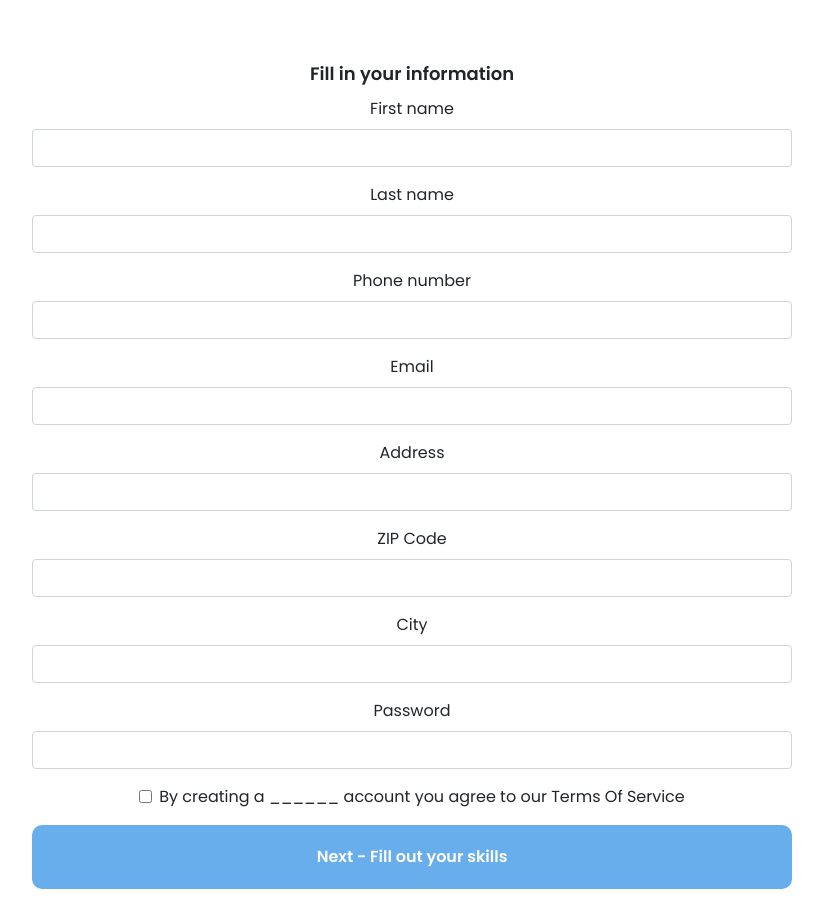
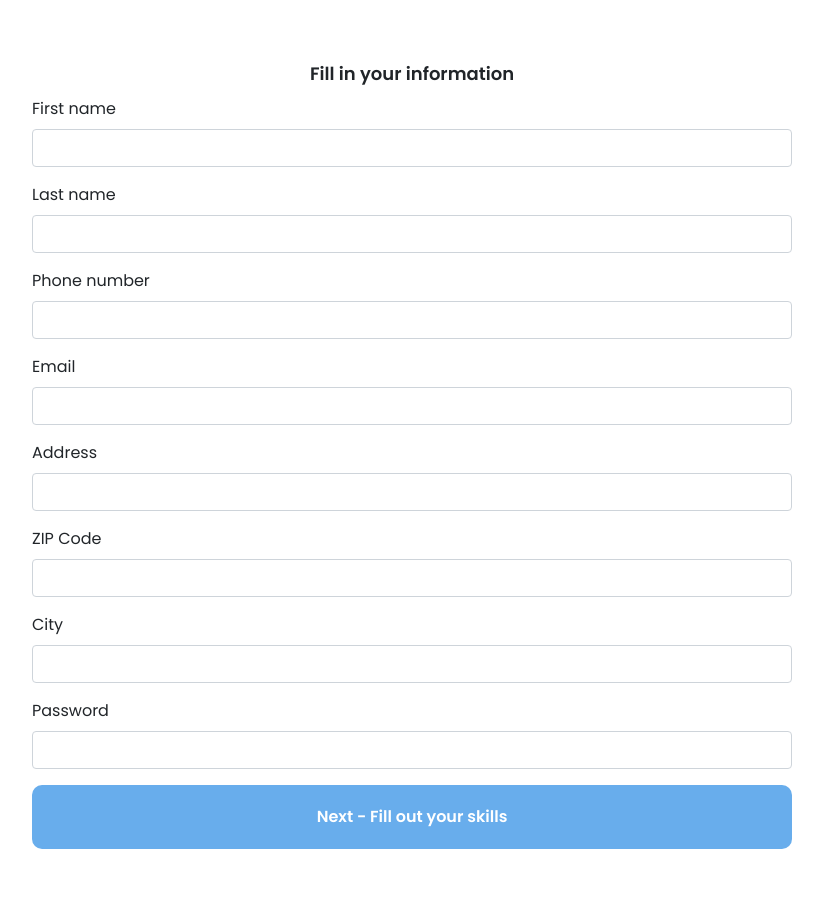
Before and after one commit to shubham19ss/webapp, a React (Create React App) app: page /registration/information in a window 1280 px wide. Shown: the whole page, without its empty margins (228-1051 px from the left). After the commit the page ends 879 px from the top, so only its background shows below. Built offline with nearby package versions, Linux system fonts and the light colour scheme.

Commit message:
fix center styles

```diff
--- a/src/assets/css/App.css
+++ b/src/assets/css/App.css
@@ -11,7 +11,7 @@ body {
   font-family: "Poppins", Helvetica, Arial, sans-serif;
 }
 
-.App {
+.App .text-box, #intro {
   text-align: center;
 }
 
--- a/src/components/pages/registration/information.js
+++ b/src/components/pages/registration/information.js
@@ -46,11 +46,6 @@ class RegistrationInformation extends React.Component {
               <Form.Label>Password</Form.Label>
               <Form.Control type="password" name="password"/>
             </Form.Group>
-            <Form.Group>
-              <Form.Check type="checkbox" name="termsOfService"
-                label="By creating a ______ account you agree to our Terms Of Service"
-              />
-            </Form.Group>
           </Form>
 
           <div>
```
